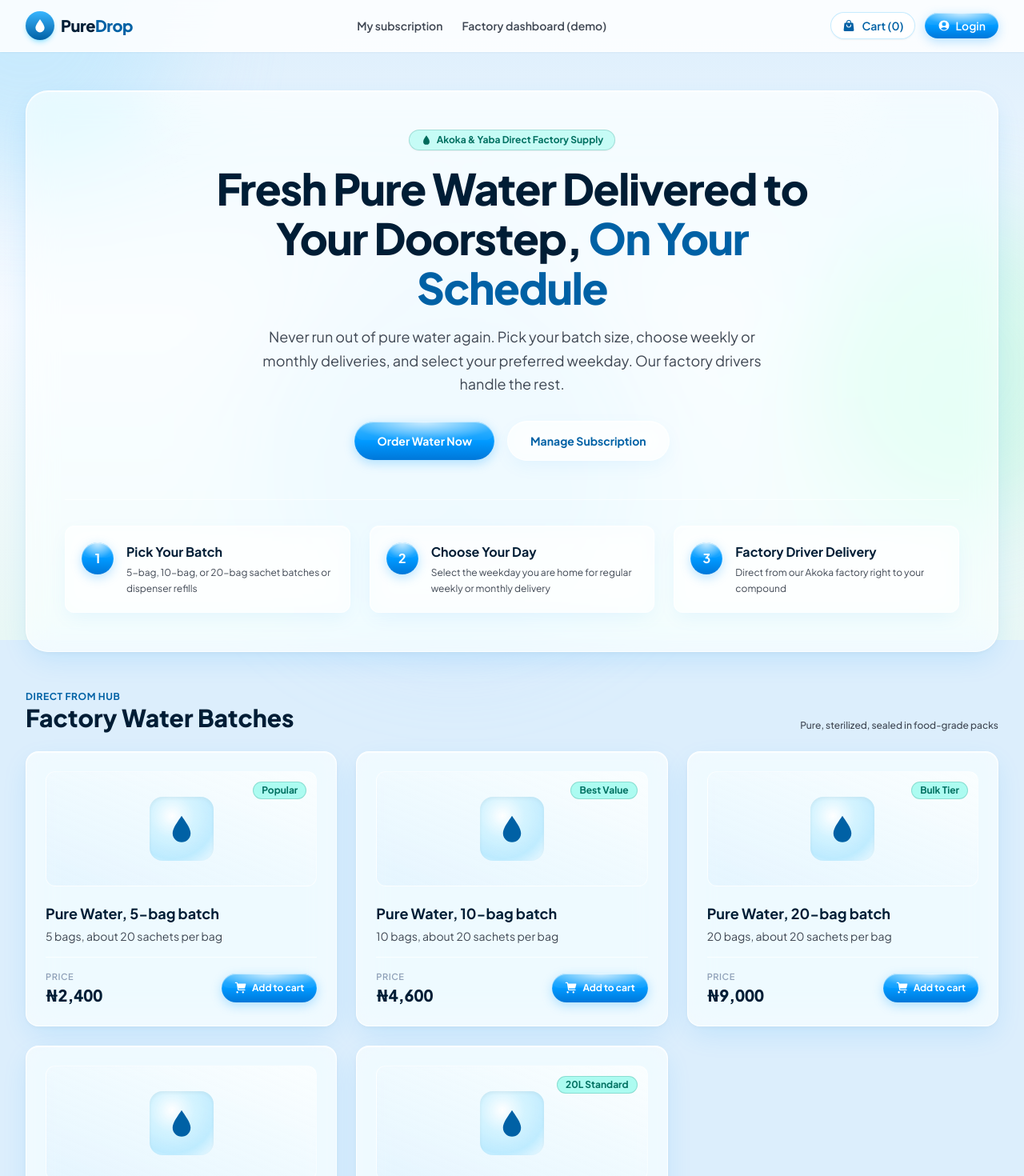
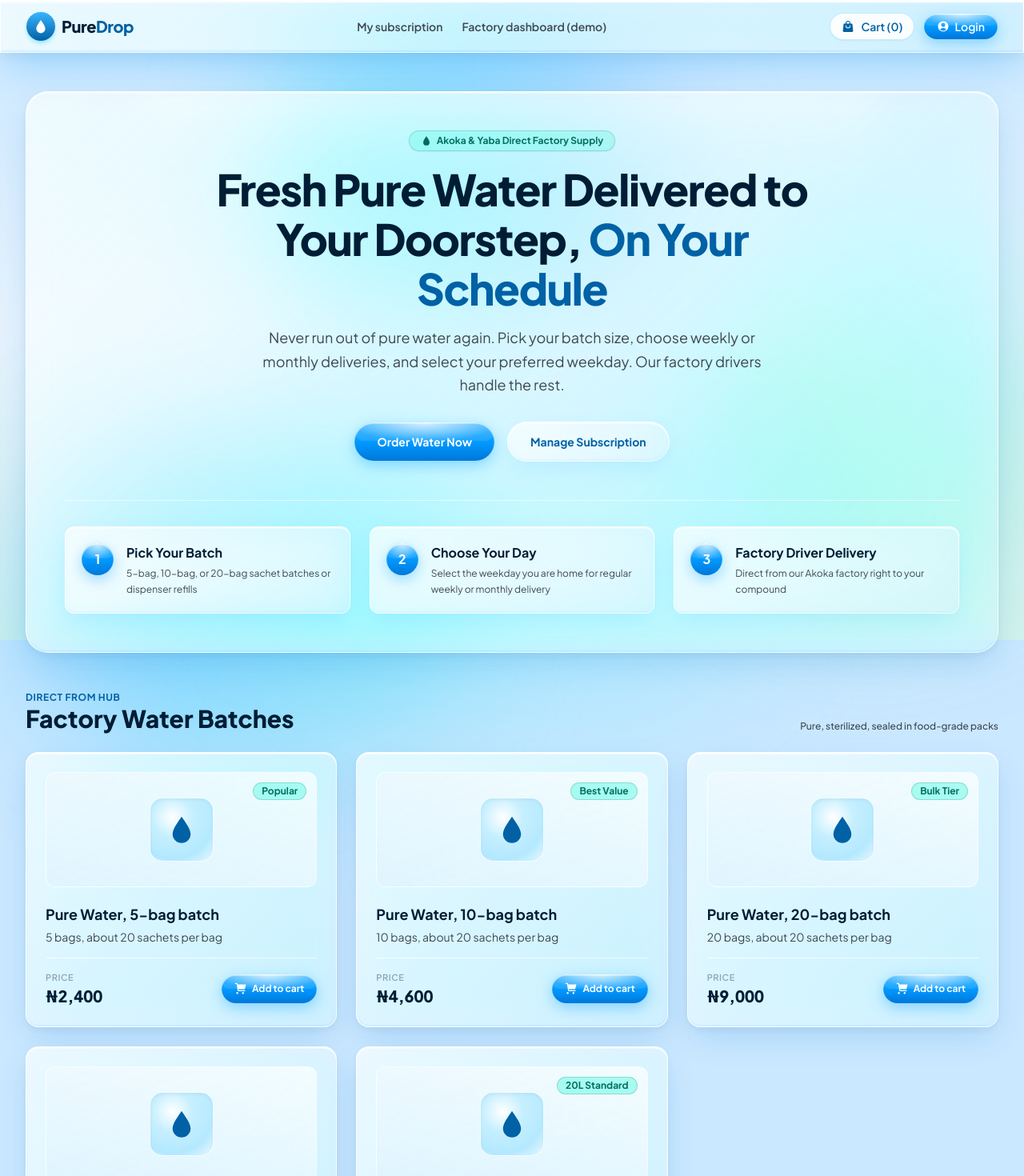
Before and after one commit to niola-xo/puredrop, a Next.js app: page / in a window 1280 px wide. Shown: the top 1470 px of the page at 80% size. Built offline with nearby package versions, Linux system fonts and the light colour scheme; no server answers; the database is empty.

Commit message:
style: amplify glassmorphism translucency, specular rim highlights, and ambient hydro refraction

```diff
--- a/app/globals.css
+++ b/app/globals.css
@@ -6,7 +6,7 @@
 }
 
 body {
-  background: #dceefc;
+  background: #cae8ff;
   color: #001d35;
   font-family: var(--font-plus-jakarta-sans), -apple-system, BlinkMacSystemFont, "Segoe UI", Roboto, sans-serif;
 }
@@ -16,7 +16,7 @@
   background: linear-gradient(180deg, #38b6ff 0%, #0099ff 52%, #0077d9 100%);
   position: relative;
   overflow: hidden;
-  box-shadow: 0 4px 14px rgba(0, 153, 255, 0.28), inset 0 1px 1px rgba(255, 255, 255, 0.65);
+  box-shadow: 0 6px 18px rgba(0, 153, 255, 0.35), inset 0 1.5px 1px rgba(255, 255, 255, 0.75);
 }
 
 .frutiger-gloss::before {
@@ -26,27 +26,48 @@
   left: 0;
   right: 0;
   height: 48%;
-  background: radial-gradient(ellipse at top, rgba(255, 255, 255, 0.75) 0%, rgba(255, 255, 255, 0.05) 75%);
+  background: radial-gradient(ellipse at top, rgba(255, 255, 255, 0.8) 0%, rgba(255, 255, 255, 0.1) 75%);
   pointer-events: none;
   border-radius: inherit;
 }
 
+/* Luminous Hydro-Glass Panels */
 .aero-glass-panel {
-  background: rgba(255, 255, 255, 0.65);
-  backdrop-filter: blur(18px) saturate(190%);
-  -webkit-backdrop-filter: blur(18px) saturate(190%);
-  border: 1px solid rgba(255, 255, 255, 0.85);
-  box-shadow: 0 12px 35px -5px rgba(0, 153, 255, 0.14), 0 2px 6px rgba(0, 29, 53, 0.04), inset 0 1px 1px rgba(255, 255, 255, 0.9);
+  background: linear-gradient(135deg, rgba(255, 255, 255, 0.72) 0%, rgba(232, 246, 255, 0.42) 100%);
+  backdrop-filter: blur(24px) saturate(210%);
+  -webkit-backdrop-filter: blur(24px) saturate(210%);
+  border: 1px solid rgba(255, 255, 255, 0.75);
+  border-top: 1.5px solid rgba(255, 255, 255, 0.95);
+  border-left: 1.5px solid rgba(255, 255, 255, 0.95);
+  box-shadow:
+    0 16px 40px -6px rgba(0, 115, 204, 0.18),
+    0 4px 12px rgba(0, 29, 53, 0.05),
+    inset 0 1.5px 1px 0 rgba(255, 255, 255, 0.95),
+    inset 0 -1.5px 2px 0 rgba(0, 153, 255, 0.1);
+}
+
+.aero-glass-panel:hover {
+  box-shadow:
+    0 22px 50px -8px rgba(0, 153, 255, 0.28),
+    0 6px 16px rgba(0, 29, 53, 0.06),
+    inset 0 2px 2px 0 rgba(255, 255, 255, 1),
+    inset 0 -1.5px 2px 0 rgba(0, 153, 255, 0.15);
 }
 
 .aero-glass-secondary {
-  background: rgba(255, 255, 255, 0.45);
-  backdrop-filter: blur(14px) saturate(160%);
-  -webkit-backdrop-filter: blur(14px) saturate(160%);
+  background: linear-gradient(135deg, rgba(255, 255, 255, 0.62) 0%, rgba(225, 243, 255, 0.35) 100%);
+  backdrop-filter: blur(20px) saturate(190%);
+  -webkit-backdrop-filter: blur(20px) saturate(190%);
   border: 1px solid rgba(255, 255, 255, 0.7);
-  box-shadow: 0 8px 24px -4px rgba(0, 153, 255, 0.08), inset 0 1px 1px rgba(255, 255, 255, 0.8);
+  border-top: 1.5px solid rgba(255, 255, 255, 0.92);
+  border-left: 1.5px solid rgba(255, 255, 255, 0.92);
+  box-shadow:
+    0 10px 28px -4px rgba(0, 153, 255, 0.12),
+    inset 0 1.5px 1px rgba(255, 255, 255, 0.95),
+    inset 0 -1px 2px rgba(0, 153, 255, 0.08);
 }
 
 .water-bubble-glow {
-  background: radial-gradient(circle at 35% 30%, rgba(255,255,255,0.95) 0%, rgba(200,240,255,0.7) 35%, rgba(0,180,255,0.2) 70%, transparent 100%);
+  background: radial-gradient(circle at 35% 30%, rgba(255,255,255,0.98) 0%, rgba(185,235,255,0.75) 35%, rgba(0,180,255,0.22) 70%, transparent 100%);
+  border: 1px solid rgba(255, 255, 255, 0.8);
 }
--- a/app/layout.tsx
+++ b/app/layout.tsx
@@ -27,25 +27,28 @@
       className={`${plusJakartaSans.variable} h-full antialiased`}
     >
       <body className="min-h-screen flex flex-col relative overflow-x-hidden text-[#001d35] antialiased selection:bg-[#3cf9dc] selection:text-[#007061]">
-        {/* Ambient Frutiger Aero Atmosphere */}
-        <div className="fixed inset-0 pointer-events-none -z-10 bg-gradient-to-b from-[#dceefc] via-[#f5faff] to-[#e8f7f5]" />
-        <div className="fixed -top-40 -left-40 w-96 h-96 rounded-full bg-sky-200 blur-3xl opacity-60 pointer-events-none -z-10" />
-        <div className="fixed top-1/3 -right-28 w-96 h-96 rounded-full bg-emerald-200 blur-3xl opacity-40 pointer-events-none -z-10" />
-        <div className="fixed bottom-0 left-1/4 w-[500px] h-[500px] rounded-full bg-blue-200 blur-3xl opacity-35 pointer-events-none -z-10" />
+        {/* Ambient Hydro Atmosphere with vivid, luminous backdrop blurs */}
+        <div className="fixed inset-0 pointer-events-none -z-10 bg-gradient-to-b from-[#cae8ff] via-[#e5f2fd] to-[#d4f2ee]" />
+
+        {/* Luminous colorful hydro orbs positioned to visibly refract through the glass panels */}
+        <div className="fixed top-10 left-1/4 w-[520px] h-[360px] rounded-full bg-gradient-to-r from-cyan-400/40 via-sky-400/35 to-blue-400/30 blur-[75px] pointer-events-none -z-10" />
+        <div className="fixed top-1/3 -right-12 w-[480px] h-[480px] rounded-full bg-gradient-to-tr from-teal-400/35 via-emerald-300/30 to-cyan-300/35 blur-[85px] pointer-events-none -z-10" />
+        <div className="fixed top-2/3 left-10 w-[550px] h-[420px] rounded-full bg-gradient-to-br from-blue-500/30 via-sky-400/35 to-teal-300/25 blur-[80px] pointer-events-none -z-10" />
+        <div className="fixed -bottom-20 right-1/4 w-[600px] h-[400px] rounded-full bg-gradient-to-t from-cyan-300/35 to-blue-300/25 blur-[90px] pointer-events-none -z-10" />
 
         <CartProvider>
           <Header />
           <main className="flex-1 flex flex-col">{children}</main>
-          <footer className="bg-white/80 backdrop-blur-md border-t border-sky-100/60 mt-auto">
+          <footer className="aero-glass-panel border-t border-white/80 mt-auto">
             <div className="w-full max-w-7xl mx-auto px-4 sm:px-6 lg:px-8 py-6 flex flex-col md:flex-row items-center justify-between gap-4 text-xs">
               <div className="flex flex-col md:flex-row items-center gap-2 md:gap-3 text-center md:text-left">
-                <span className="font-bold text-[#0061a5] text-sm">PureDrop</span>
-                <span className="hidden md:inline text-slate-300">•</span>
+                <span className="font-extrabold text-[#0061a5] text-sm">PureDrop</span>
+                <span className="hidden md:inline text-slate-400">•</span>
                 <p className="text-slate-600">
                   PureDrop Factory, Akoka &amp; Yaba, Lagos, Nigeria. Demo mode: No real financial charges.
                 </p>
               </div>
-              <div className="flex flex-wrap items-center justify-center gap-x-5 gap-y-2 text-slate-500">
+              <div className="flex flex-wrap items-center justify-center gap-x-5 gap-y-2 text-slate-600 font-medium">
                 <span>Direct Hub Delivery</span>
                 <span>•</span>
                 <span>Reverse Osmosis Purified</span>
--- a/components/Header.tsx
+++ b/components/Header.tsx
@@ -13,7 +13,7 @@
   const { count: cartCount } = useCart();
 
   return (
-    <header className="bg-white/85 backdrop-blur-xl border-b border-white/80 sticky top-0 z-50 shadow-xs shadow-sky-900/5">
+    <header className="aero-glass-panel border-b border-white/80 sticky top-0 z-50 shadow-xs shadow-sky-900/5">
       <div className="w-full max-w-7xl mx-auto px-4 sm:px-6 lg:px-8">
         <div className="flex items-center justify-between h-16">
           {/* Brand Logo */}
```
